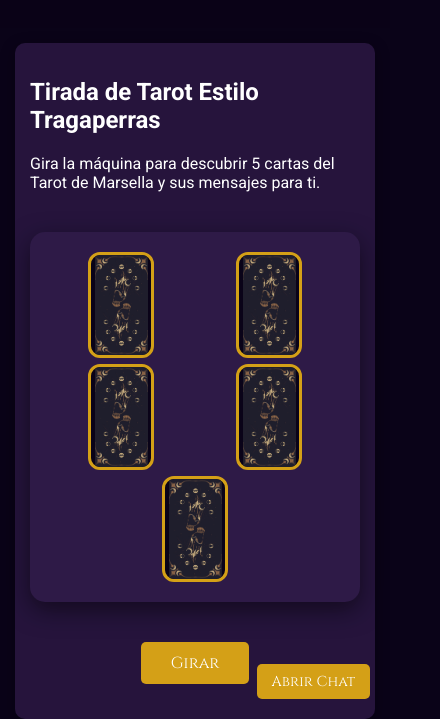
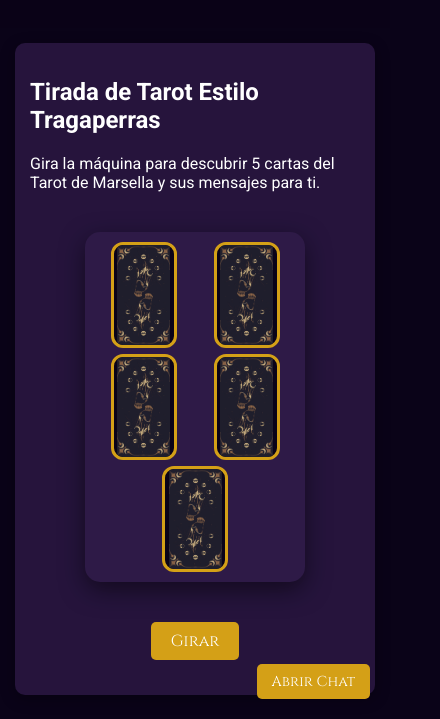
Before and after one commit to TarotDestino/tarotdestino.github.io, a plain HTML site: page tarot.html in a window 390 px wide. Shown: the part 125-844 px from the top of the page, 440 px wide, since content can reach past the window. Drawn offline with Linux system fonts and the light colour scheme.

Commit message:
Add files via upload

```diff
--- a/styles.css
+++ b/styles.css
@@ -178,13 +178,15 @@ nav a:hover {
 .slot-machine {
     display: grid;
     grid-template-columns: repeat(3, 1fr);
+    grid-template-rows: auto auto;
     gap: 10px;
-    margin: 40px 0;
+    margin: 40px auto;
     background: #2e1a47;
     padding: 20px;
     border-radius: 15px;
     box-shadow: 0 8px 25px rgba(0, 0, 0, 0.5);
     justify-items: center;
+    max-width: 600px;
 }
 
 .slot-window {
@@ -200,9 +202,29 @@ nav a:hover {
     justify-content: center;
 }
 
-.slot-machine .slot-window:nth-child(4),
+.slot-machine .slot-window:nth-child(1) {
+    grid-column: 1;
+    grid-row: 1;
+}
+
+.slot-machine .slot-window:nth-child(2) {
+    grid-column: 2;
+    grid-row: 1;
+}
+
+.slot-machine .slot-window:nth-child(3) {
+    grid-column: 3;
+    grid-row: 1;
+}
+
+.slot-machine .slot-window:nth-child(4) {
+    grid-column: 1;
+    grid-row: 2;
+}
+
 .slot-machine .slot-window:nth-child(5) {
-    grid-column: span 1;
+    grid-column: 2;
+    grid-row: 2;
 }
 
 .slot-card {
@@ -508,17 +530,34 @@ footer img {
     }
     .slot-machine {
         grid-template-columns: repeat(3, 1fr);
+        grid-template-rows: auto auto;
         gap: 8px;
+        max-width: 300px;
+        padding: 15px;
     }
     .slot-window {
         width: 80px;
         height: 133px;
     }
+    .slot-machine .slot-window:nth-child(1) {
+        grid-column: 1;
+        grid-row: 1;
+    }
+    .slot-machine .slot-window:nth-child(2) {
+        grid-column: 2;
+        grid-row: 1;
+    }
+    .slot-machine .slot-window:nth-child(3) {
+        grid-column: 3;
+        grid-row: 1;
+    }
     .slot-machine .slot-window:nth-child(4) {
         grid-column: 1;
+        grid-row: 2;
     }
     .slot-machine .slot-window:nth-child(5) {
         grid-column: 2;
+        grid-row: 2;
     }
     #spin-button {
         padding: 10px 30px;
@@ -555,8 +594,8 @@ footer img {
     .rune-result {
         grid-template-columns: 1fr;
         gap: 8px;
-    }
-    .blog-post, .testimonialagni {
+    merged
+    .blog-post, .testimonial {
         padding: 15px;
     }
     .chat-box {
@@ -578,42 +617,40 @@ footer img {
     header h1 {
         font-size: 2em;
     }
-    .cards {
-        grid-template-columns: 1fr;
-        gap: 10px;
-    }
-    .card {
-        padding: 10px;
-        min-height: 160px;
-    }
-    .card h3 {
-        font-size: 1.2em;
-    }
-    .card p {
-        font-size: 0.8em;
-    }
-    .card .price {
-        font-size: 1em;
-    }
     .slot-machine {
         grid-template-columns: repeat(2, 1fr);
+        grid-template-rows: auto auto auto;
         gap: 6px;
+        max-width: 200px;
+        padding: 10px;
     }
     .slot-window {
         width: 60px;
         height: 100px;
     }
+    .slot-machine .slot-window:nth-child(1) {
+        grid-column: 1;
+        grid-row: 1;
+    }
+    .slot-machine .slot-window:nth-child(2) {
+        grid-column: 2;
+        grid-row: 1;
+    }
     .slot-machine .slot-window:nth-child(3) {
         grid-column: 1;
+        grid-row: 2;
     }
     .slot-machine .slot-window:nth-child(4) {
         grid-column: 2;
+        grid-row: 2;
     }
     .slot-machine .slot-window:nth-child(5) {
         grid-column: 1 / span 2;
+        grid-row: 3;
     }
     #spin-button {
         font-size: 1em;
+        padding: 8px 20px;
     }
     .modal-card img {
         width: 40px;
@@ -636,6 +673,23 @@ footer img {
     .rune-result {
         grid-template-columns: 1fr;
     }
+    .cards {
+        grid-template-columns: 1fr;
+        gap: 10px;
+    }
+    .card {
+        padding: 10px;
+        min-height: 160px;
+    }
+    .card h3 {
+        font-size: 1.2em;
+    }
+    .card p {
+        font-size: 0.8em;
+    }
+    .card .price {
+        font-size: 1em;
+    }
     input, textarea {
         font-size: 0.9em;
     }
```
